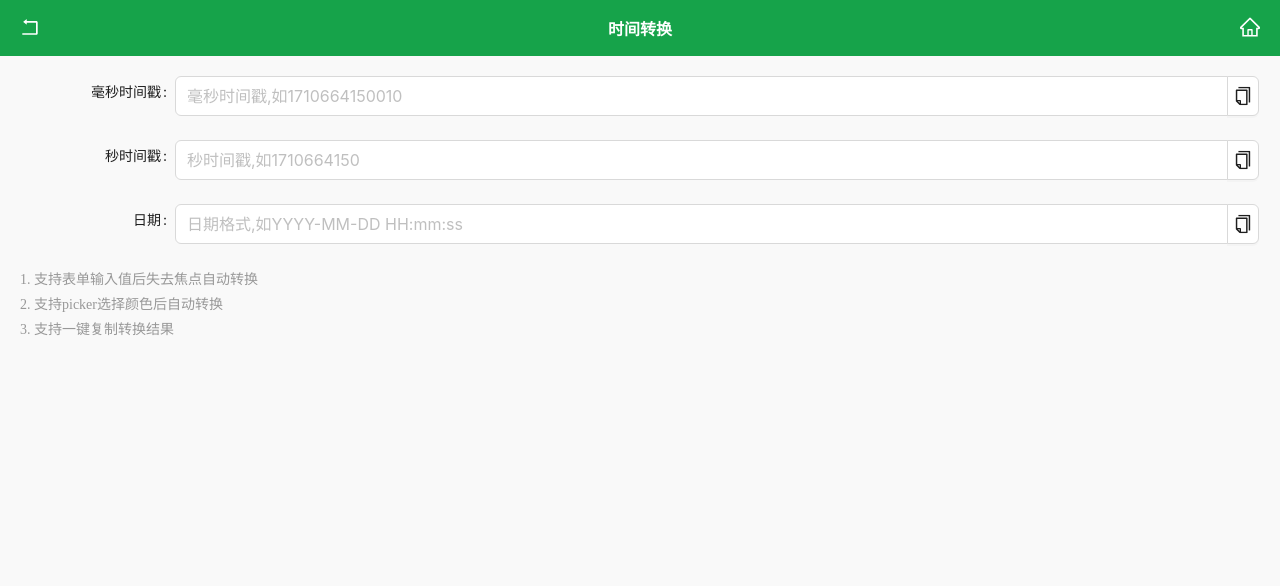
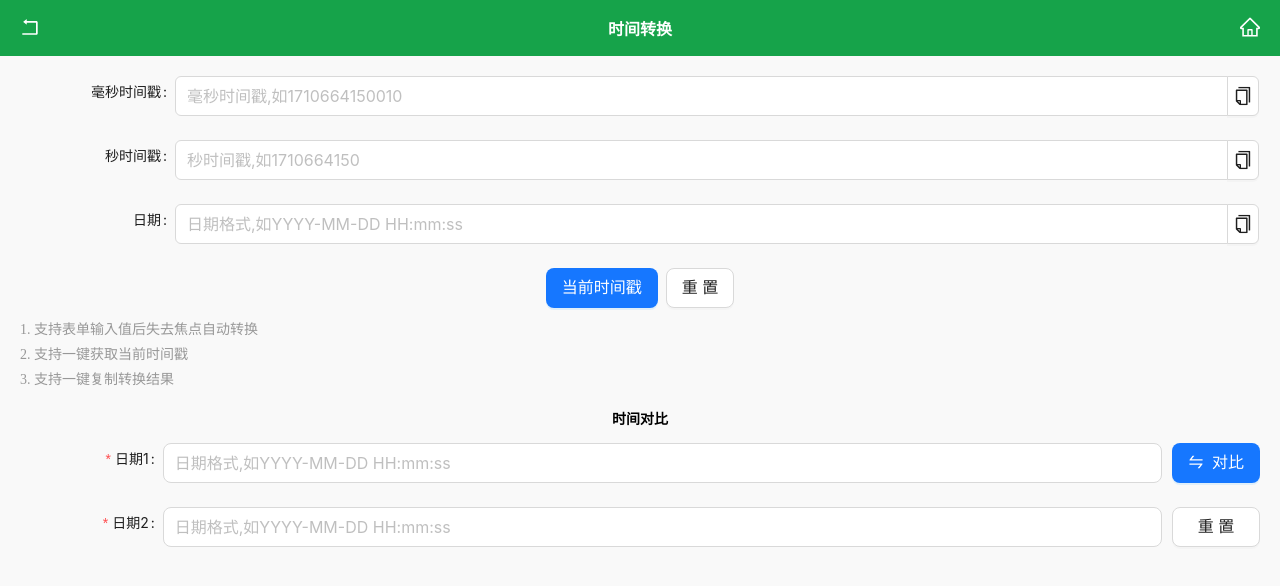
Before and after one commit to xw5/toolbox, a Vue app in the folder web/toolbox/: page /#/time-conversion in a window 1280 px wide. Shown: the top 586 px of the page. Built offline with nearby package versions, Linux system fonts and the light colour scheme.

Commit message:
fix(工具箱): 完成颜色转换工具

```diff
--- a/web/toolbox/src/pages/TimeConversion.vue
+++ b/web/toolbox/src/pages/TimeConversion.vue
@@ -1,15 +1,19 @@
 <script setup lang="ts">
 import { ref, watch } from 'vue';
-import { Input as AInput, Button as AButton, message, Form as AForm, FormItem, InputGroup } from 'ant-design-vue';
-import { CopyOutlined } from '@ant-design/icons-vue';
-import * as dayjs from 'dayjs'
+import { Input as AInput, Button as AButton, message, Space, Form as AForm, FormItem, InputGroup, List as AList, ListItem as AListItem } from 'ant-design-vue';
+import { CopyOutlined, SwapOutlined, AimOutlined } from '@ant-design/icons-vue';
+import dayjs from 'dayjs'
 import Navigation from '../components/Navigation.vue';
 import { copyText } from '../utils/utils.js';
 
 
 const labelCol = { span: 3 };
 const wrapperCol = { span: 21 };
-const formState = ref({
+const formState = ref<{
+  millisecond: string,
+  seconds: string,
+  date: string
+}>({
   millisecond: '',
   seconds: '',
   date: ''
@@ -17,11 +21,11 @@ const formState = ref({
 
 /**
  * 复制时间值
- * @param {String} text
+ * @param {String|Number} text
  * @param {String} type
  * @returns
  */
- const copyAction = (text: string, type: string) => {
+ const copyAction = (text: string|number, type: string) => {
   let copyTextTemp = text;
   switch(type) {
     case 'color16':
@@ -44,10 +48,94 @@ const formState = ref({
  * @param {String} type
  * @returns
  */
-const timeComputed = (type) => {
-  console.log('---- timeComputed ----:', type);
+const timeComputed = (type: string) => {
+  switch(type) {
+    case 'millisecond':
+      formState.value.seconds = parseInt((+formState.value.millisecond / 1000) + '') + '';
+      formState.value.date = dayjs(formState.value.millisecond).format('YYYY-MM-DD HH:mm:ss');
+      break;
+    case 'seconds':
+      formState.value.millisecond = parseInt((+formState.value.seconds * 1000) + '') + '';
+      formState.value.date = dayjs(+formState.value.seconds * 1000).format('YYYY-MM-DD HH:mm:ss');
+      break;
+    case 'date':
+      formState.value.millisecond = dayjs(formState.value.date).valueOf() + '';
+      formState.value.seconds = parseInt(dayjs(formState.value.date).valueOf() / 1000 + '') + '';
+      break;
+    default:
+      break;
+  }
 }
-const tipss = ref(['支持表单输入值后失去焦点自动转换','支持picker选择颜色后自动转换','支持一键复制转换结果']);
+
+// 当前时间戳
+const nowTimeStamp = () => {
+  const timeStamp = dayjs().valueOf();
+  formState.value.millisecond = timeStamp + '';
+  formState.value.seconds = parseInt((timeStamp / 1000) + '') + '';
+  formState.value.date = dayjs().format('YYYY-MM-DD HH:mm:ss');
+}
+
+// 重置表单
+const reset = () => {
+  formState.value.millisecond = '';
+  formState.value.seconds = '';
+  formState.value.date = '';
+}
+const tipss = ref(['支持表单输入值后失去焦点自动转换','支持一键获取当前时间戳','支持一键复制转换结果']);
+
+
+const formState1 = ref<{
+  date1: string,
+  date2: string
+}>({
+  date1: '',
+  date2: ''
+});
+/**
+ * 验证表单
+ * @param {Rule} _rule
+ * @param {String} value
+ * @returns
+ */
+const validatePass = async (_rule: Rule, value: string) => {
+  if (value === '') {
+    return Promise.reject('对比时间不能为空');
+  } else {
+    if (!/\d+-\d+-\d+\s\d+:\d+:\d+/.test(value)) {
+      return Promise.reject('请输入有效的时间');
+    }
+    return Promise.resolve();
+  }
+};
+// 验证规则
+const rules: Record<string, Rule[]> = {
+  date1: [{ required: true, validator: validatePass, trigger: 'blur' }],
+  date2: [{ required: true, validator: validatePass, trigger: 'blur' }]
+};
+
+// 对比结果
+const diffResult = ref([]);
+// 时间对比
+const diffDate = () => {
+  const date1 = dayjs(formState1.value.date1);
+  const date2 = dayjs(formState1.value.date2);
+  diffResult.value = [
+    `相差 ${date2.diff(date1, 'year')} 年`,
+    `相差 ${date2.diff(date1, 'month')} 月`,
+    `相差 ${date2.diff(date1, 'week')}周 `,
+    `相差 ${date2.diff(date1, 'day')}天 `,
+    `相差 ${date2.diff(date1, 'hour')}小时 `,
+    `相差 ${date2.diff(date1, 'minute')}分钟 `,
+    `相差 ${date2.diff(date1, 'second')}秒 `,
+    `相差 ${date2.diff(date1, 'millisecond')}毫秒 `
+  ]
+}
+
+const resetDiff = () => {
+  formState1.value.date1 = '';
+  formState1.value.date2 = '';
+  diffResult.value = [];
+}
 </script>
 
 <template>
@@ -73,8 +161,8 @@ const tipss = ref(['支持表单输入值后失去焦点自动转换','支持pic
         <form-item label="秒时间戳">
           <input-group compact size="large">
             <a-input
-              v-model:value="formState.millisecond"
-              @blur="timeComputed('millisecond')"
+              v-model:value="formState.seconds"
+              @blur="timeComputed('seconds')"
               style="width: calc(100% - 32px)"
               :placeholder="'秒时间戳,如'+ parseInt(Date.now() / 1000 + '')"
             />
@@ -93,7 +181,7 @@ const tipss = ref(['支持表单输入值后失去焦点自动转换','支持pic
               style="width: calc(100% - 32px)"
               placeholder="日期格式,如YYYY-MM-DD HH:mm:ss"
             />
-            <a-button @click="copyAction(formState.millisecond, 'date')">
+            <a-button @click="copyAction(formState.date, 'date')">
               <template #icon>
                 <CopyOutlined />
               </template>
@@ -102,11 +190,69 @@ const tipss = ref(['支持表单输入值后失去焦点自动转换','支持pic
         </form-item>
       </a-form>
     </div>
+    <div class="flex flex-row mb-[10px] w-full justify-center">
+      <space>
+        <a-button type="primary" size="large" @click="nowTimeStamp">
+          当前时间戳
+        </a-button>
+        <a-button type="default" size="large" @click="reset">
+          重置
+        </a-button>
+      </space>
+    </div>
     <ul class="list-none text-[14px] text-[#989898]">
       <li v-for="(item, index) in tipss" :key="index" class="mb-[5px]">
         {{index + 1}}. {{ item }}
       </li>
     </ul>
+    <div class="flex flex-col w-full">
+      <h3 class="my-[15px] text-[14px] text-black text-center w-full">时间对比</h3>
+      <div class="flex flex-row w-full items-center">
+        <a-form
+          style="flex: 1"
+          ref="diffFormRef"
+          :model="formState1"
+          :rules="rules"
+          :label-col="{ span: 3 }"
+          :wrapper-col="{ span: 21 }"
+        >
+          <form-item name="date1" style="width:100%" label="日期1">
+            <a-input
+              size="large"
+              placeholder="日期格式,如YYYY-MM-DD HH:mm:ss"
+              v-model:value="formState1.date1"
+            />
+          </form-item>
+          <form-item name="date2" style="width:100%" label="日期2">
+            <a-input
+              size="large"
+              placeholder="日期格式,如YYYY-MM-DD HH:mm:ss"
+              v-model:value="formState1.date2"
+            />
+          </form-item>
+        </a-form>
+        <div class="flex flex-col ml-[10px] h-full">
+          <a-button type="primary" class="mb-[24px]" size="large" @click="diffDate">
+            对比
+            <template #icon>
+              <SwapOutlined />
+            </template>
+          </a-button>
+          <a-button type="default" size="large" @click="resetDiff">
+            重置
+          </a-button>
+        </div>
+      </div>
+      <a-list size="small" bordered :data-source="diffResult" v-if="diffResult && diffResult.length > 0">
+        <template #renderItem="{ item }">
+          <a-list-item>{{ item }}</a-list-item>
+        </template>
+        <template #header>
+          <div>{{formState1.date1}}-对比-{{formState1.date2}}</div>
+        </template>
+      </a-list>
+    </div>
+
   </div>
 </template>
 
```
